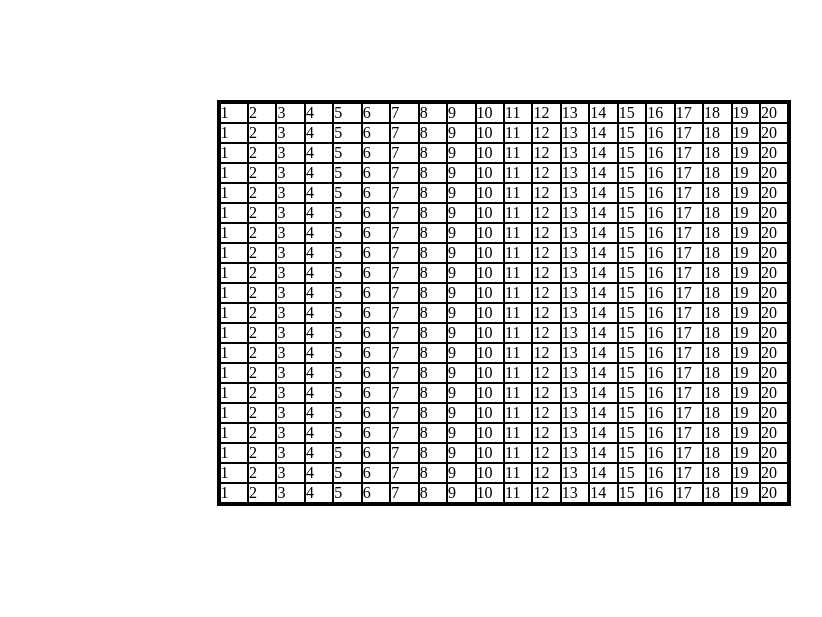
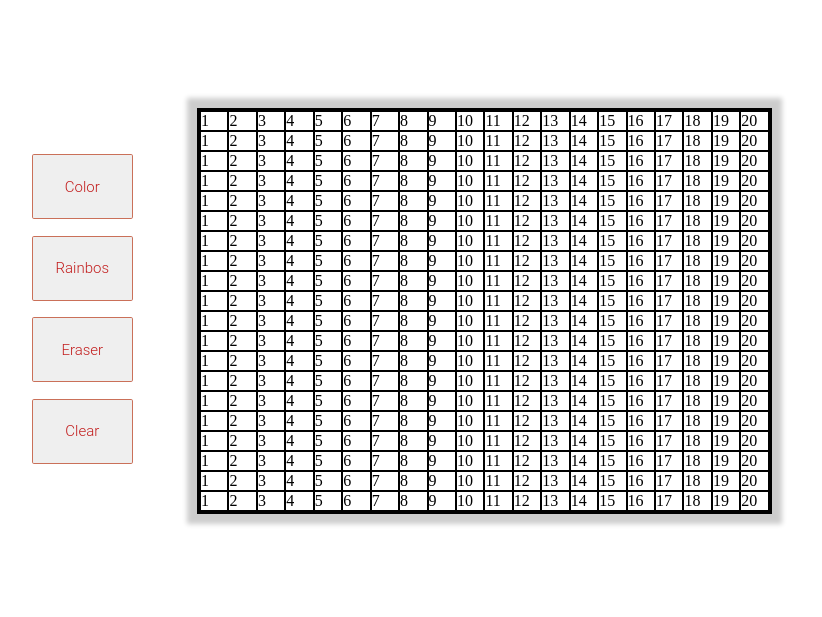
Before and after one commit to Wajahat43/etch-a-sketch, a plain HTML site: page index.html in a window 1280 px wide. Shown: the whole page, without its empty margins (136-958 px from the left). Drawn offline with Linux system fonts and the light colour scheme.

Commit message:
Added buttons and extra stylilng to main div

```diff
--- a/index.html
+++ b/index.html
@@ -7,9 +7,19 @@
 
     </head>
     <body>
+        <div class="page">
 
+            <div class="menu">
+                <button id= "color-mode">Color</button>
+                <button id = "rainbow-mode">Rainbos</button>
+                <button id = "Eraser-mode">Eraser</button>
+                <button id = "clear">Clear</button>
+            </div>
+            <div class="sketch-container"></div>
+            <div class="empty-area"></div>
 
-        <div class="sketch-container"></div>
+        </div>
+
 
 
     </body>
--- a/styles.css
+++ b/styles.css
@@ -1,8 +1,42 @@
-
+.page{
+    display: flex;
+    flex-direction: row;
+}
 .sketch-container{
     width: 45%;
     height: 25rem;
     border: 0.2rem solid black;
     margin: 100px auto;
+    margin-left: 60px;
+    box-shadow:0 0  5px 10px rgba(0, 0, 0, 0.2);
+
 
 }
+
+.menu{
+    display: flex;
+    justify-content: center;
+    flex-direction: column;
+    margin-left: 10rem;
+    gap: 12px;
+}
+
+button{
+    display:inline-block;
+    padding:1.5em 1.5em;
+    border:0.1em solid #ca7059;
+    margin:0 0.3em 0.3em 0;
+    border-radius:0.12em;
+    box-sizing: border-box;
+    text-decoration:none;
+    font-family:'Roboto',sans-serif;
+    font-weight:300;
+    color:#c21c1c;
+    text-align:center;
+    font-size: 15px;
+}
+
+button:hover{
+    color:#000000;
+    background-color:#FFFFFF;
+}
```
